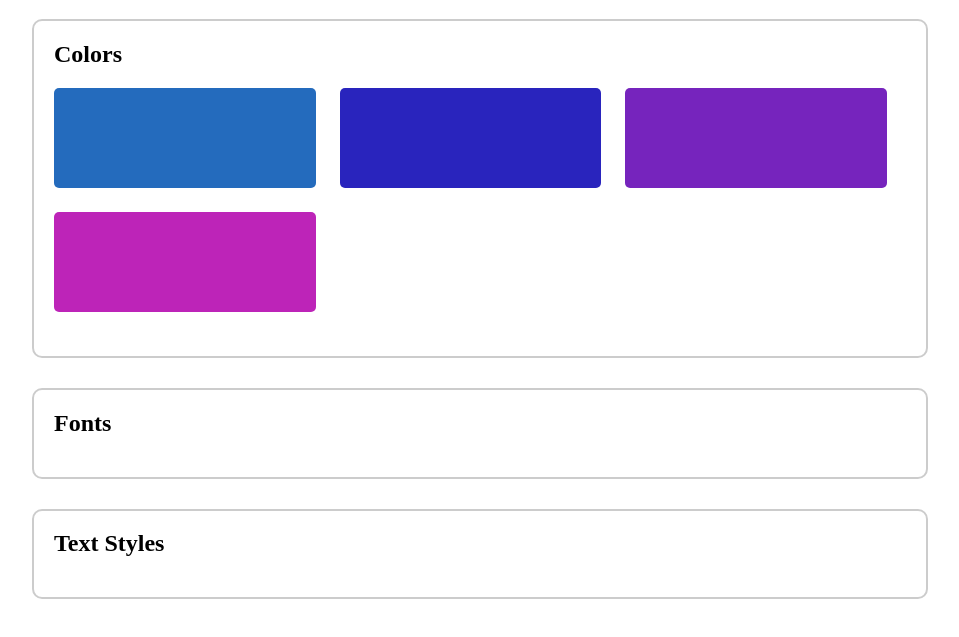
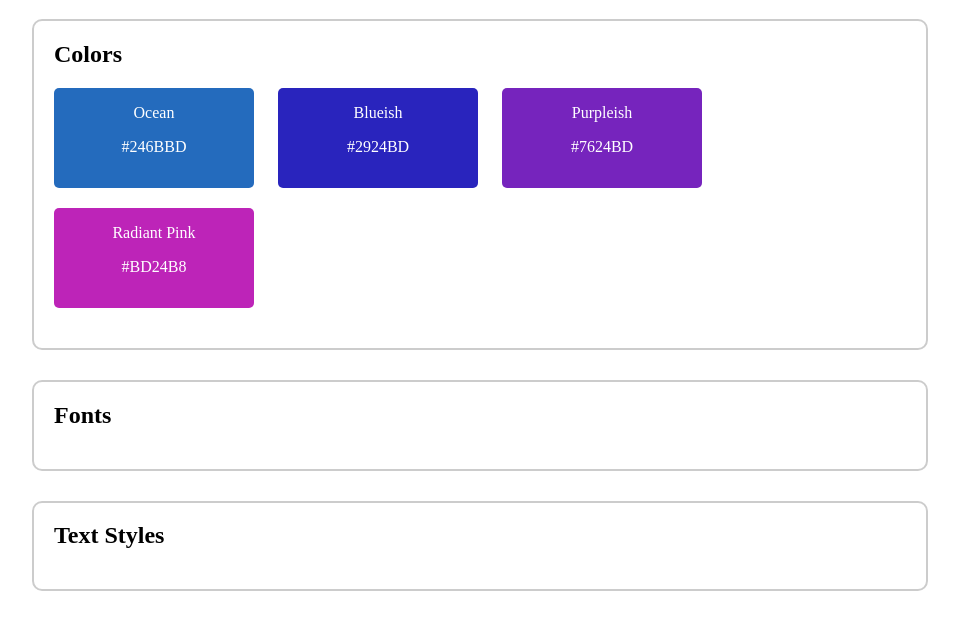
Before and after one commit to Radensuaso/website-design-system, a plain HTML site: page index.html in a window 1280 px wide. Shown: the part 61-698 px from the top of the page, without its empty margins (160-1119 px from the left). Drawn offline with Linux system fonts and the light colour scheme.

Commit message:
Colors section done

```diff
--- a/index.html
+++ b/index.html
@@ -13,21 +13,23 @@
     </header>
     <main>
         <section>
-
             <h2>Colors</h2>
             <div class="colors" id="ocean">
-
+                <p>Ocean</p>
+                <p>#246BBD</p>
             </div>
             <div class="colors" id="blueish">
-
+                <p>Blueish</p>
+                <p>#2924BD</p>
             </div>
             <div class="colors" id="purpleish">
-
+                <p>Purpleish</p>
+                <p>#7624BD</p>
             </div>
             <div class="colors" id="radiant-pink">
-
+                <p>Radiant Pink</p>
+                <p>#BD24B8</p>
             </div>
-
         </section>
         <section>
             <h2>Fonts</h2>
--- a/styles.css
+++ b/styles.css
@@ -17,11 +17,13 @@ header {
 /*Colors*/
 
 .colors {
+    color: white;
     border-radius: 5px;
     display: inline-block;
-    width: 30%;
+    width: 200px;
     height: 100px;
     margin: 0 20px 20px 0;
+    text-align: center;
 }
 
 #ocean {
```
